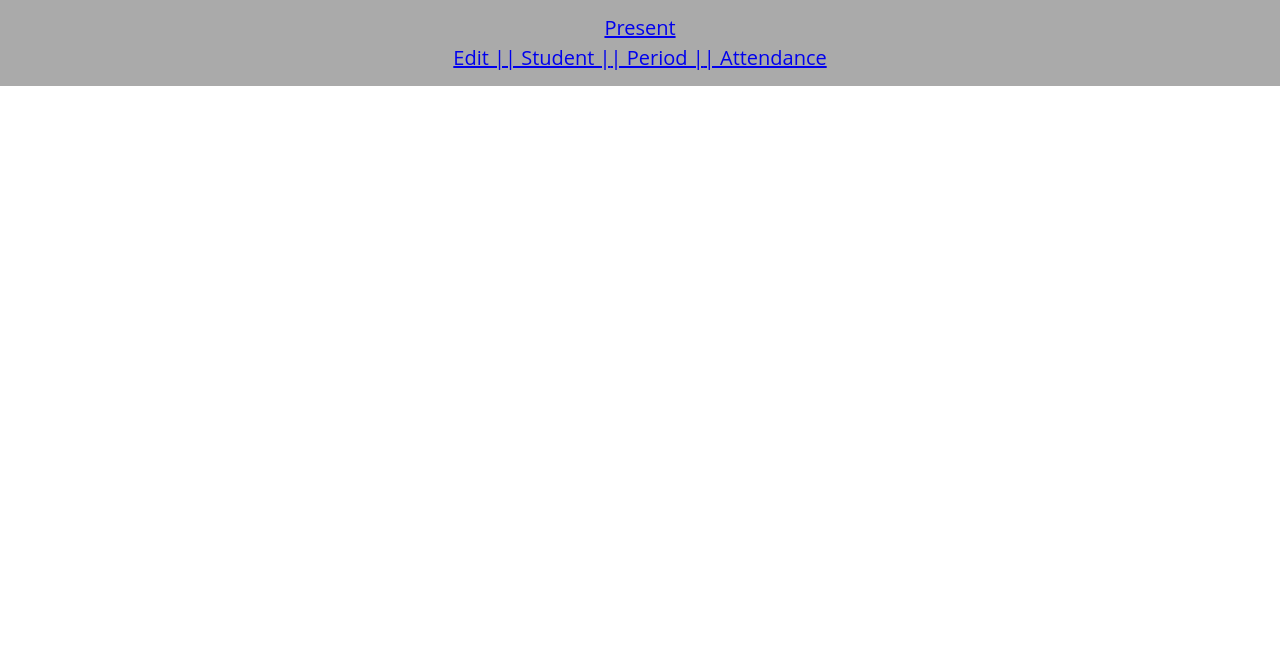
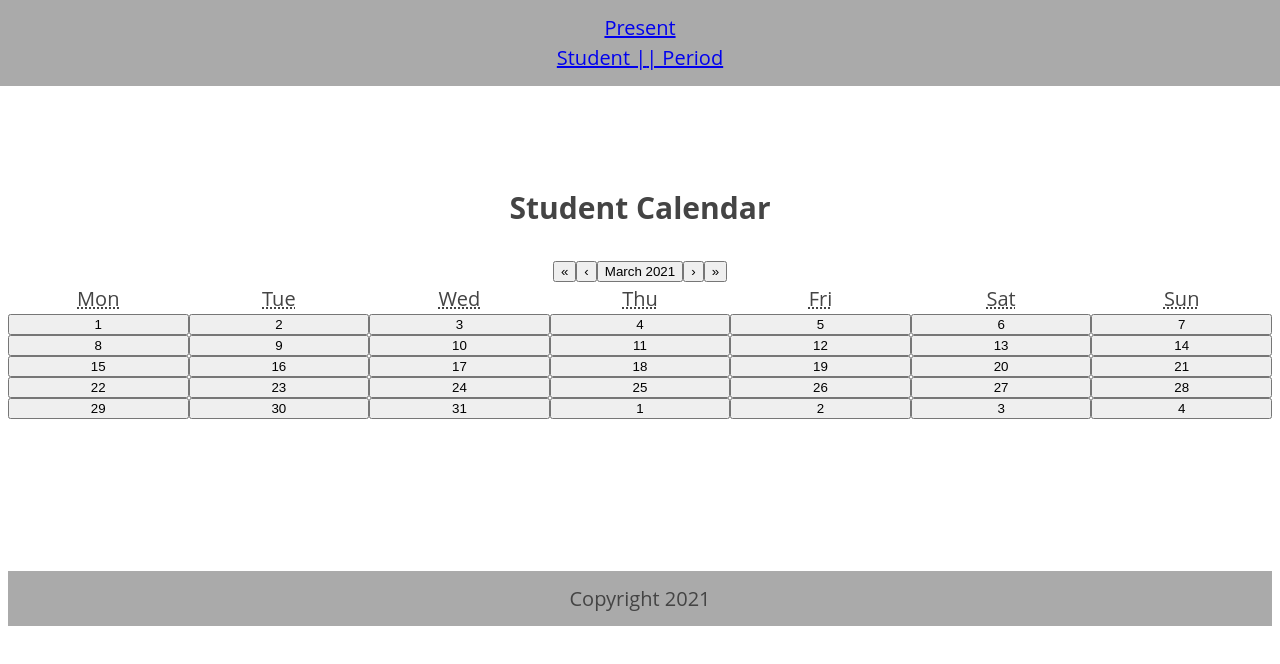
Before and after one commit to bluwakpa/fullstack-noteful, a React (Create React App) app: page /student-calendar/1 in a window 1280 px wide. Shown: the top 664 px of the page. Built offline with nearby package versions, Linux system fonts and the light colour scheme.

Commit message:
calendar

```diff
--- a/package.json
+++ b/package.json
@@ -8,6 +8,7 @@
     "@testing-library/react": "^11.2.3",
     "@testing-library/user-event": "^12.6.0",
     "react": "^17.0.1",
+    "react-calendar": "^3.3.1",
     "react-dom": "^17.0.1",
     "react-router-dom": "^5.2.0",
     "react-scripts": "4.0.1",
--- a/src/App.js
+++ b/src/App.js
@@ -1,13 +1,14 @@
 import React, { useState } from 'react';
-import data from './data'
-import { Route, Link } from 'react-router-dom'
+import data from './data';
+import { Route, Link } from 'react-router-dom';
 import './index.css';
-import AddPeriod from './AddPeriod'
-import Attendance from './Attendance'
-import AddStudent from './AddStudent'
-import EditStudent from './EditStudent'
-import Home from './Home'
-import ApiContext from './ApiContext'
+import AddPeriod from './AddPeriod';
+import Attendance from './Attendance';
+import AddStudent from './AddStudent';
+import EditStudent from './EditStudent';
+import Home from './Home';
+import ApiContext from './ApiContext';
+import StudentCalendar from './StudentCalendar'
 
 export default function App(props) {
     const [periods, setPeriods] = useState(data.periods)
@@ -55,17 +56,18 @@ export default function App(props) {
                 <nav role="navigation">
                     <Link to="/"> Present </Link>
                     <br />
-                    <Link to="/edit-student"> Edit |</Link>
-                    <Link to="/add-student">| Student |</Link>
+                    {/* <Link to="/edit-student"> Edit |</Link> */}
+                    <Link to="/add-student"> Student |</Link>
 
-                    <Link to="/add-period">| Period |</Link>
-                    <Link to="/attendance">| Attendance </Link>
+                    <Link to="/add-period">| Period </Link>
+                    {/* <Link to="/attendance">| Attendance </Link> */}
                 </nav>
 
                 <Route exact path="/" component={Home} />
                 <Route path="/add-period" component={AddPeriod} />
                 <Route path="/attendance/:period" component={Attendance} />
                 <Route path="/add-student" component={AddStudent} />
+                <Route path="/student-calendar/:id" component={StudentCalendar} />
                 <Route path="/edit-student/:id" render={(props) => <EditStudent {...props} title={`Props through render`} />} />
 
                 <footer role="content-info">Copyright 2021</footer>
--- a/src/EditStudent.js
+++ b/src/EditStudent.js
@@ -2,7 +2,7 @@ import React, { useState, useContext } from 'react';
 // import App from './App';
 // import data from './data'
 import ApiContext from './ApiContext';
-// import { BrowserRouter, Route, Link } from 'react-router-dom'
+import { Link } from 'react-router-dom'
 // import AddPeriod from './AddPeriod'
 // import Attendance from './Attendance'
 
@@ -80,20 +80,31 @@ export default function EditStudent(props) {
                             </span>
                         </article>
                     </div>
+
                     {/* submit changes to student data
                     send user to addPeriod
                     message: your student has been updated */}
-                    <button type='submit'>Update</button>
+
+                    <button type='submit'> Update </button>
+
                     {/* delete student from class
                     alert user
                     confirm delete: yes/no
                     yes will send user to addPeriod */}
+
                     <button
                         className='Student__delete'
                         type='button'
                         onClick={handleClickDelete}
                     > Delete </button>
-                    {/* <button type='delete' >Delete</button> */}
+
+                    {/* view filtered student attendance history
+                    send user to calendar */}
+
+                    <Link to={`/student-calendar/${student.id}`}>
+                        <button type='submit'> View </button>
+                    </Link>
+
                 </form>
             </section>
         </main>
--- /dev/null
+++ b/src/StudentCalendar.js
@@ -0,0 +1,30 @@
+import React, { useState } from 'react';
+import Calendar from 'react-calendar';
+import { Link } from 'react-router-dom';
+import ApiContext from './ApiContext'
+
+export default function StudentCalendar() {
+    // const context = useContext(ApiContext);
+    // const init = {
+    //     firstName: "",
+    //     lastName: "",
+    //     period: "",
+    //     modified: "",
+    //     present: ""
+    // }
+    const [value, onChange] = useState(new Date());
+
+    return (
+        <main role="main">
+            <header role="banner">
+            <h2>Student Calendar</h2>
+        <div>
+            <Calendar
+                onChange={onChange}
+                value={value}
+            />
+        </div>
+        </header>
+        </main>
+    );
+}
--- a/src/data.js
+++ b/src/data.js
@@ -17,7 +17,7 @@ export default {
             id: "d19cc3dc-85ae-4df6-a3cd-089aec767ee1",
             class_period: 1,
             modified: "2021-01-03T00:00:00.000Z",
-            present: "false"
+            present: "true"
         },
         {
             first_name: "Nushi",
```
Also changed, not shown: 2 other files (tests, documents, lock files or other folders).
